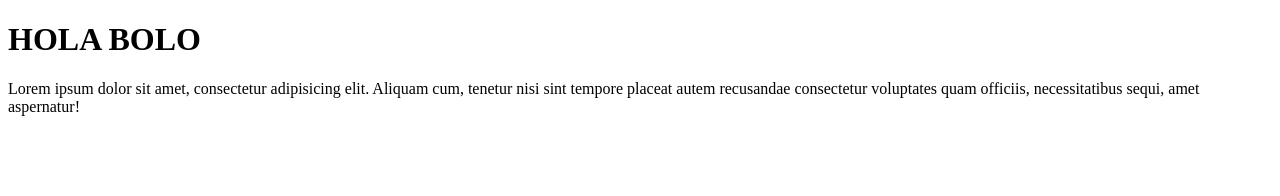
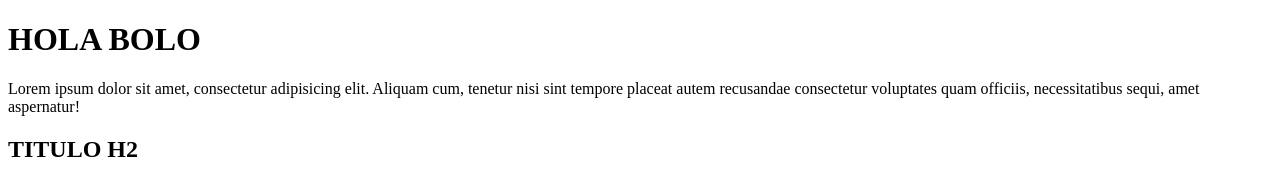
Before and after one commit to CurtoNicolas/Clase-xx, a plain HTML site: page index.html in a window 1280 px wide. Drawn offline with Linux system fonts and the light colour scheme.

Commit message:
Incorpora H2

```diff
--- a/index.html
+++ b/index.html
@@ -8,5 +8,6 @@
   <body>
     <h1>HOLA BOLO</h1>
     <p> Lorem ipsum dolor sit amet, consectetur adipisicing elit. Aliquam cum, tenetur nisi sint tempore placeat autem recusandae consectetur voluptates quam officiis, necessitatibus sequi, amet aspernatur!</p>
+    <h2> TITULO H2</h2>
   </body>
 </html>
```
